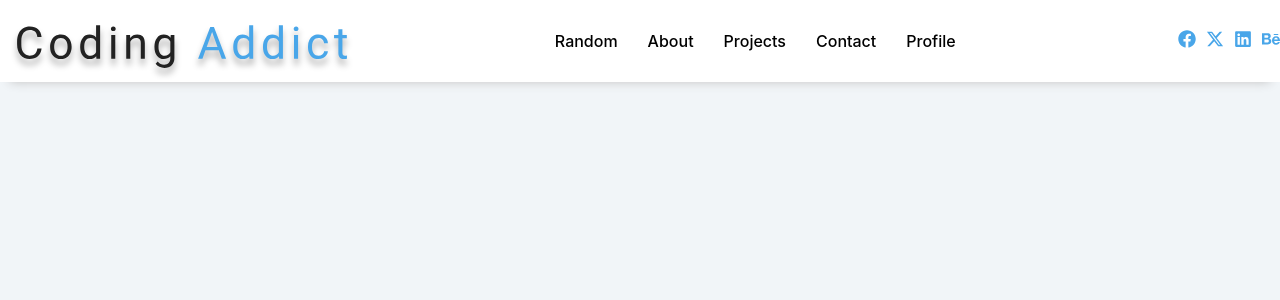
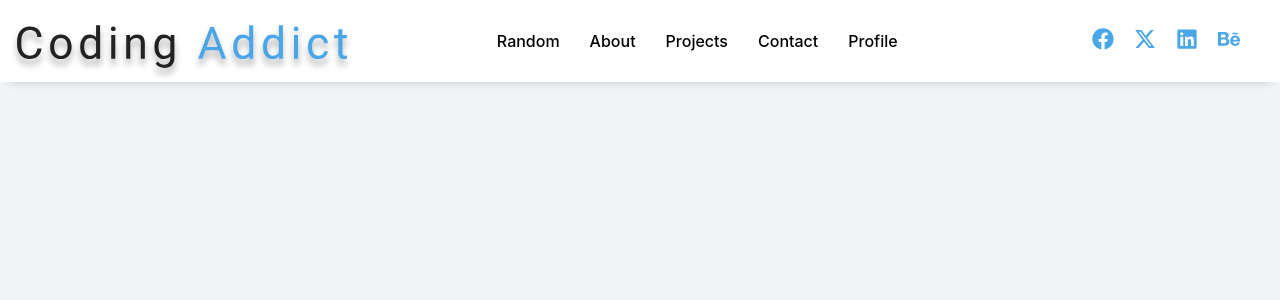
Before and after one commit to LaurenCummings/navbar-project, a React (Vite) app: page / in a window 1280 px wide. Shown: the top 300 px of the page. Built offline with nearby package versions, Linux system fonts and the light colour scheme.

Commit message:
made social icons fit on page better and go opaque on hover

```diff
--- a/src/Navbar.css
+++ b/src/Navbar.css
@@ -102,9 +102,15 @@ nav {
     .social-icons {
         display: flex;
         align-items: center;
+        margin: 0px 30px;
     }
 
     .social-icons a {
-        font-size: 18px;
+        font-size: 22px;
+        margin: 0px 10px;
+    }
+
+    .social-icons a:hover {
+        opacity: 0.5;
     }
 }
```
